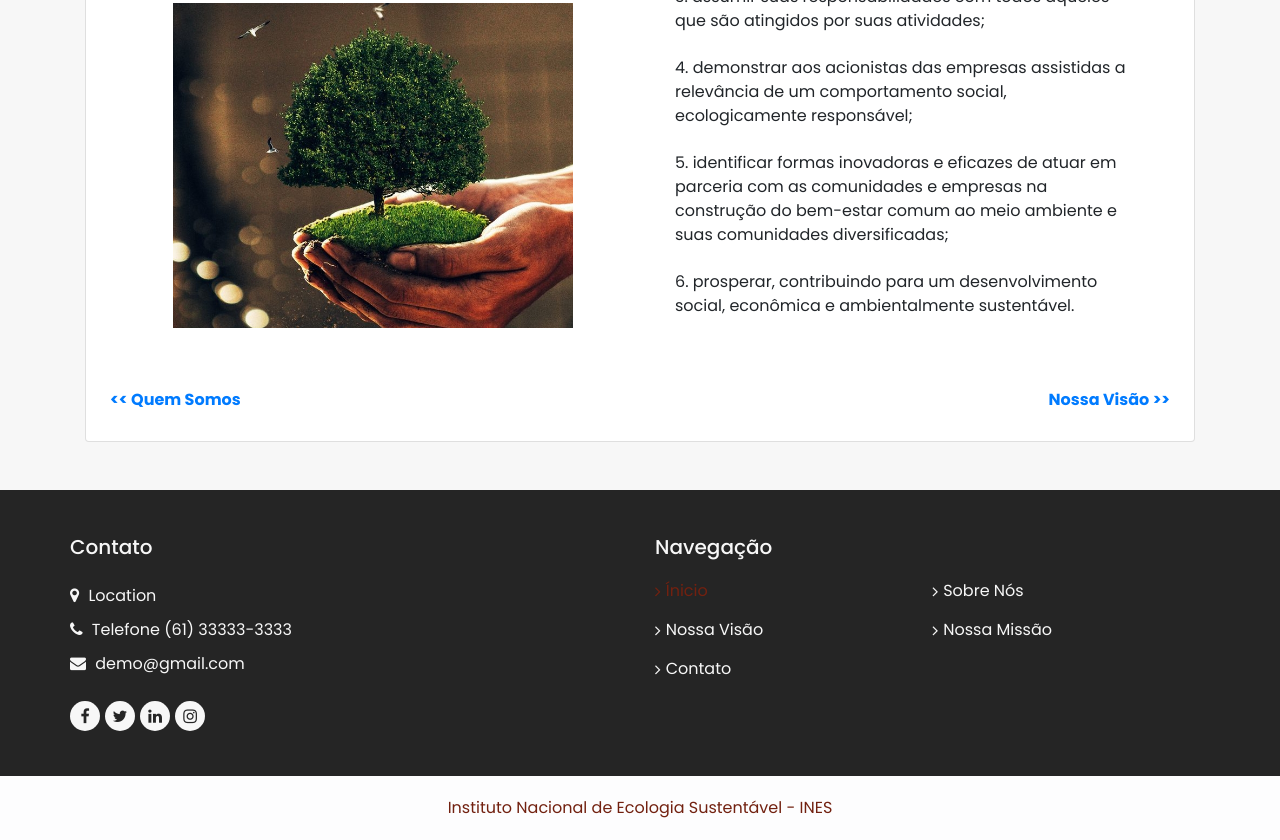
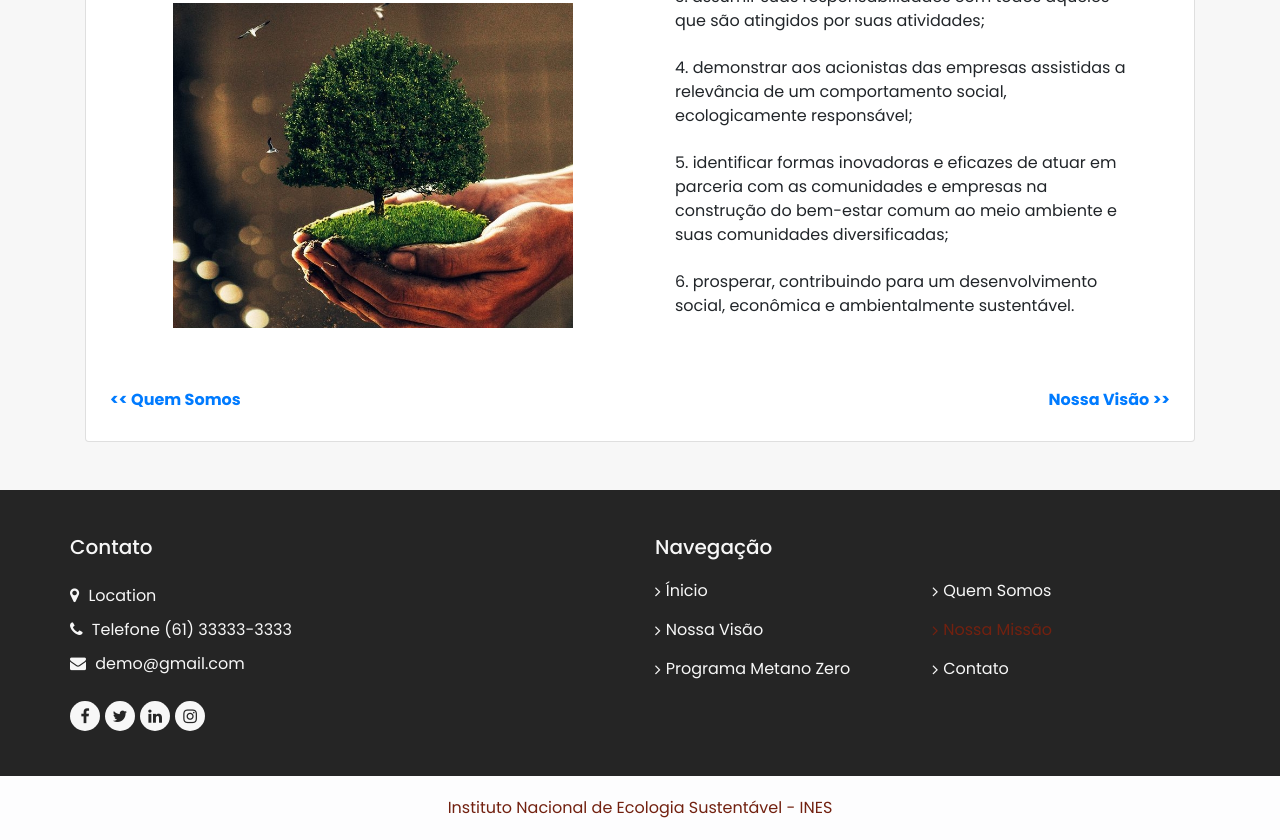
Before and after one commit to matsesso/INES-v2, a plain HTML site: page nossa-missao.html in a window 1280 px wide. Shown: the part 708-1548 px from the top of the page. Drawn offline with nearby package versions, Linux system fonts and the light colour scheme; a script that the page names is missing.

Commit message:
corrigido footer

```diff
--- a/nossa-missao.html
+++ b/nossa-missao.html
@@ -205,11 +205,12 @@
               Navegação
             </h5>
             <div class="info_links">
-              <a class="active" href="index.html"> <i class="fa fa-angle-right" aria-hidden="true"></i> Ínicio <span class="sr-only">(current)</span></a>
-              <a class="" href=""> <i class="fa fa-angle-right" aria-hidden="true"></i> Sobre Nós</a>
-              <a class="" href=""> <i class="fa fa-angle-right" aria-hidden="true"></i> Nossa Visão </a>
-              <a class="" href=""> <i class="fa fa-angle-right" aria-hidden="true"></i>Nossa Missão</a>
-              <a class="" href=""> <i class="fa fa-angle-right" aria-hidden="true"></i>Contato</a>
+              <a href="index.html"> <i class="fa fa-angle-right" aria-hidden="true"></i> Ínicio</a>
+              <a href="quem-somos"> <i class="fa fa-angle-right" aria-hidden="true"></i> Quem Somos</a>
+              <a href="nossa-visao"> <i class="fa fa-angle-right" aria-hidden="true"></i> Nossa Visão </a>
+              <a class="active" href="nossa-missao"> <i class="fa fa-angle-right" aria-hidden="true"></i> Nossa Missão</a>
+              <a href="metano-zero"> <i class="fa fa-angle-right" aria-hidden="true"></i> Programa Metano Zero</a>
+              <a href="#contato"> <i class="fa fa-angle-right" aria-hidden="true"></i> Contato</a>
             </div>
           </div>
         </div>
```
